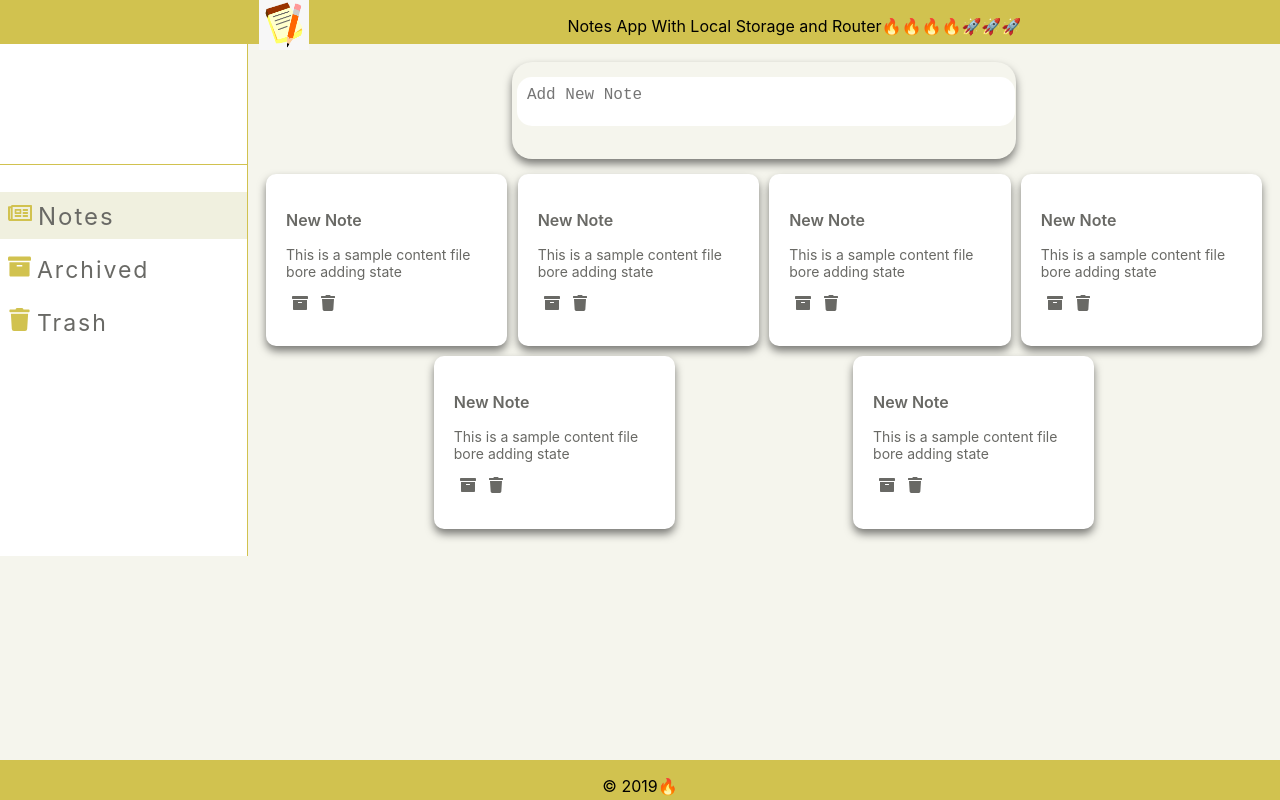
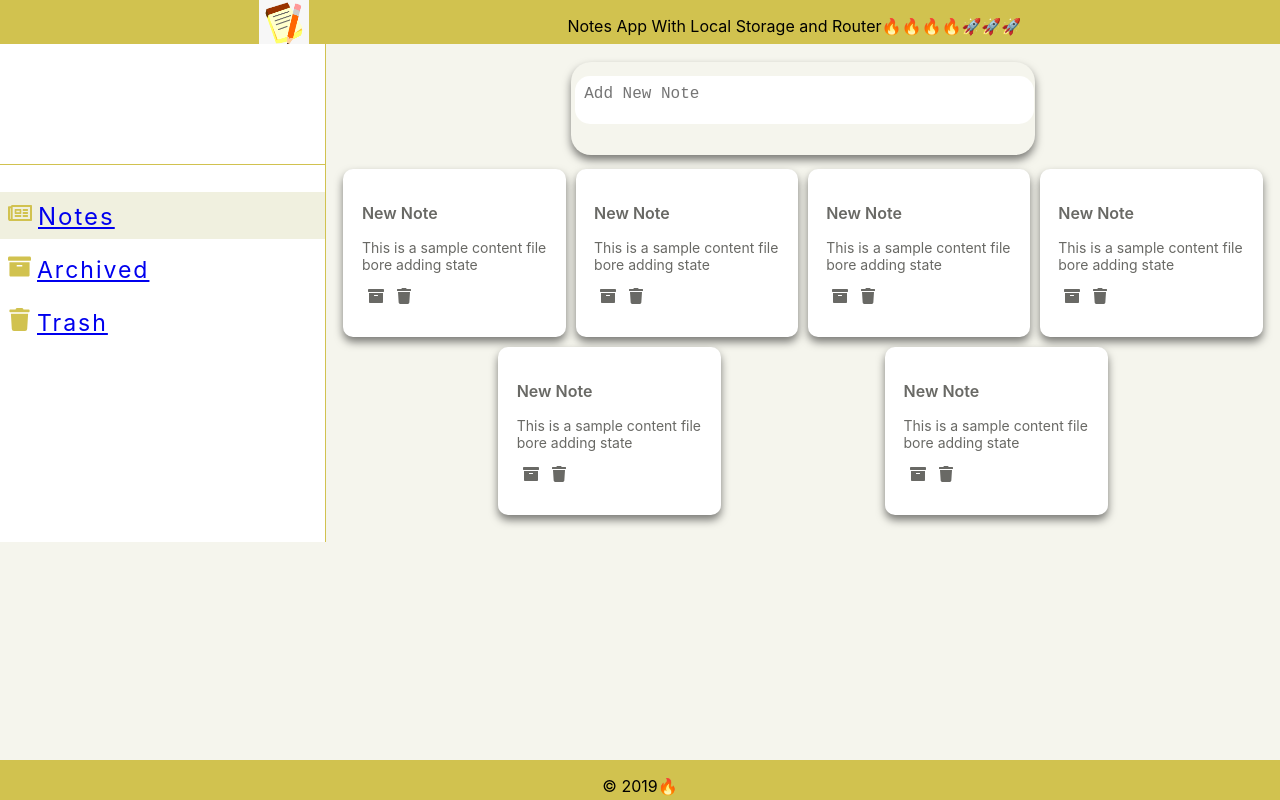
Before and after one commit to dfrempah/react-notes-app, a React (Create React App) app: page / in a window 1280 px wide. Built offline with nearby package versions, Linux system fonts and the light colour scheme.

Commit message:
navigation working

```diff
--- a/package.json
+++ b/package.json
@@ -6,6 +6,7 @@
     "react": "^16.9.0",
     "react-dom": "^16.9.0",
     "react-icons": "^3.7.0",
+    "react-router-dom": "^5.1.2",
     "react-scripts": "3.1.2"
   },
   "scripts": {
--- a/src/App.css
+++ b/src/App.css
@@ -295,3 +295,6 @@ textarea {
     width: 20%;
   }
 }
+.items-area {
+  width: 100vw;
+}
--- a/src/App.js
+++ b/src/App.js
@@ -1,4 +1,5 @@
 import React from "react";
+import { BrowserRouter as Router, Route, Link, Switch } from "react-router-dom";
 import { Header } from "./components/Header";
 import { Footer } from "./components/Footer";
 import { Notes } from "./Pages/Notes";
@@ -6,8 +7,38 @@ import { TextArea } from "./components/TextArea";
 import "./App.css";
 import { SideBar } from "./components/SideBar";
 import { SettingsContextProvider } from "./context/Index";
+import { Archived } from "./Pages/Archived";
+import { Trash } from "./Pages/Trash";
 
 function App() {
+  const routes = [
+    {
+      path: "/",
+      exact: true,
+      show: () => (
+        <div>
+          <Notes />
+        </div>
+      )
+    },
+    {
+      path: "/archived",
+      show: () => (
+        <div>
+          <Archived />
+        </div>
+      )
+    },
+    {
+      path: "/trash",
+      show: () => (
+        <div>
+          <Trash />
+        </div>
+      )
+    }
+  ];
+
   const sidebarInit = "sidebar-main";
   const colorThemeInit = 1;
   const activeNav = 1;
@@ -18,21 +49,25 @@ function App() {
       colorTheme={colorThemeInit}
       activeNav={activeNav}
     >
+      <Router>
         <div className="top-bottom">
           {/* header  */}
 
           <div className="content">
             <Header />
 
-          {/* body with 3 sides  */}
             <div className="main-body">
               <SideBar class="sidebar-main" />
 
               <div className="items-area">
-              <div className="text-holder">
-                <TextArea />
-              </div>
-              <Notes />
+                {routes.map(route => (
+                  <Route
+                    key={route.path}
+                    path={route.path}
+                    exact={route.exact}
+                    component={route.show}
+                  />
+                ))}
               </div>
             </div>
           </div>
@@ -42,6 +77,7 @@ function App() {
             <Footer />
           </div>
         </div>
+      </Router>
     </SettingsContextProvider>
   );
 }
--- a/src/Pages/Archived.js
+++ b/src/Pages/Archived.js
@@ -0,0 +1,7 @@
+import React from "react";
+
+export const Archived = () => (
+  <div>
+    <h1>Archived Page</h1>
+  </div>
+);
--- a/src/Pages/Notes.js
+++ b/src/Pages/Notes.js
@@ -1,8 +1,11 @@
 import React from "react";
 import { Note } from "../components/Note";
+import { TextArea } from "../components/TextArea";
 
 export const Notes = () => {
   return (
+    <div>
+      <div className="text-holder">{<TextArea />}</div>
       <div className="note-holder">
         <Note />
         <Note />
@@ -11,5 +14,6 @@ export const Notes = () => {
         <Note />
         <Note />
       </div>
+    </div>
   );
 };
--- a/src/Pages/Trash.js
+++ b/src/Pages/Trash.js
@@ -0,0 +1,3 @@
+import React from "react";
+
+export const Trash = () => <h1>Trash Page</h1>;
--- a/src/components/SideBar.js
+++ b/src/components/SideBar.js
@@ -1,6 +1,10 @@
 import React, { useContext } from "react";
 import { FaRegNewspaper, FaArchive, FaTrash } from "react-icons/fa";
 import { SettingsContext } from "../context/Index";
+import { BrowserRouter as Router, Route, Link, Switch } from "react-router-dom";
+import { Archived } from "../Pages/Archived";
+import { Trash } from "../Pages/Trash";
+import { Notes } from "../Pages/Notes";
 
 export const SideBar = () => {
   const settings = useContext(SettingsContext);
@@ -14,6 +18,7 @@ export const SideBar = () => {
   return (
     <div className={settings.sidebarStatus}>
       <ul className="sidebar-ul">
+        <Link to="/">
           <li
             className={
               settings.activeNavStatus === 1
@@ -27,7 +32,9 @@ export const SideBar = () => {
             </span>
             Notes
           </li>
+        </Link>
 
+        <Link to="/archived">
           <li
             className={
               settings.activeNavStatus === 2
@@ -41,7 +48,9 @@ export const SideBar = () => {
             </span>
             Archived
           </li>
+        </Link>
 
+        <Link to="/trash">
           <li
             className={
               settings.activeNavStatus === 3
@@ -55,6 +64,7 @@ export const SideBar = () => {
             </span>
             Trash
           </li>
+        </Link>
       </ul>
     </div>
   );
```
Also changed, not shown: src/context/NavigationContext.js (deleted, +0 -13 lines), 1 other file (tests, documents, lock files or other folders). Lines whose indentation alone changed are shown as unchanged.
